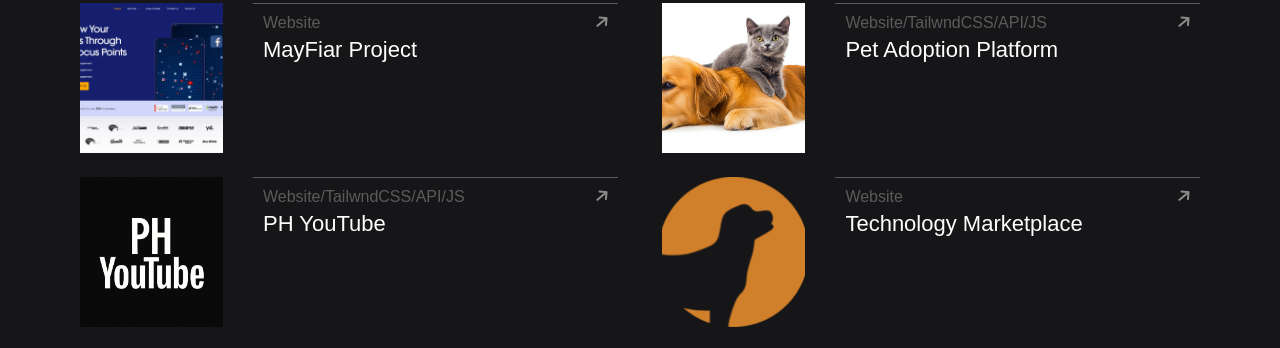
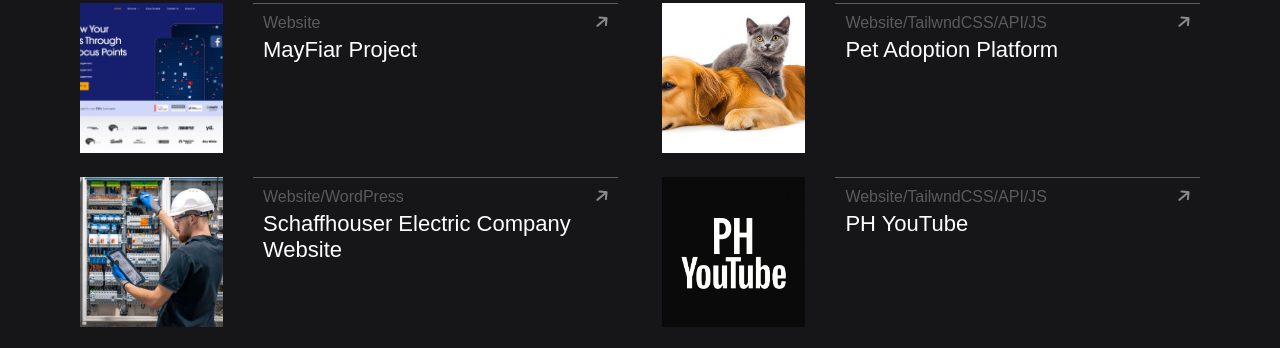
Before and after one commit to NaimIslamm/naimDev, a plain HTML site: page index.html in a window 1280 px wide. Shown: the part 3874-4222 px from the top of the page. Drawn offline with Linux system fonts and the light colour scheme; grey boxes are pictures that could not be loaded.

Commit message:
added one project

```diff
--- a/index.html
+++ b/index.html
@@ -298,6 +298,25 @@
           ></a>
         </div>
         <div class="work-card">
+          <a href="https://schaffhouser.milkamarketing.com/" target="_blank"
+            ><div class="work-image">
+              <img
+                class=""
+                src="assets/electrician-manufacturing-electrical-panel-testing-1024x785.webp"
+                alt=""
+              />
+            </div>
+            <div class="work-description">
+              <div class="des-1st-col">
+                <p class="">Website/WordPress</p>
+                <p class="">Schaffhouser Electric Company Website</p>
+              </div>
+              <div class="des-icon">
+                <a href=""><i class="fa-solid fa-arrow-up"></i></a>
+              </div></div
+          ></a>
+        </div>
+        <div class="work-card">
           <a href="https://ph-you-tube.vercel.app/" target="_blank"
             ><div class="work-image">
               <img
```
Also changed, not shown: assets/electrician-manufacturing-electrical-panel-testing-1024x785.webp (added).
